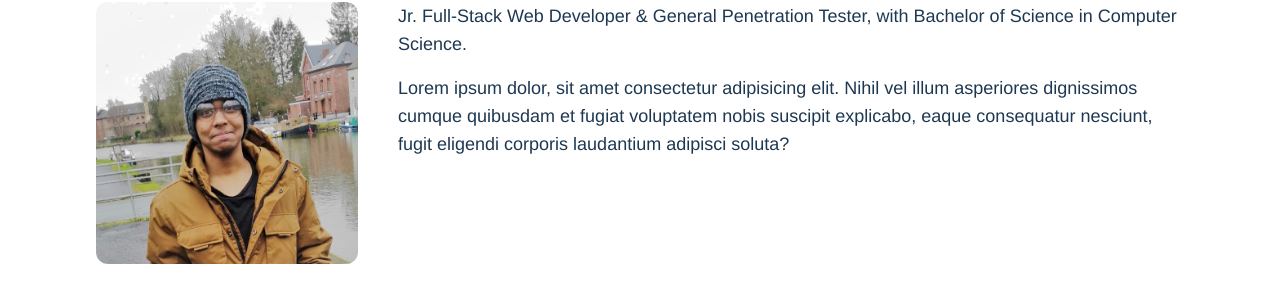
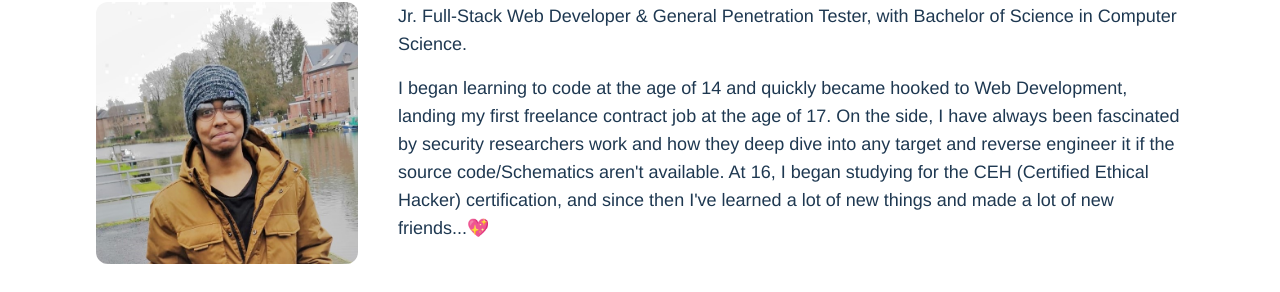
Before and after one commit to MoElaSec/Vue_Portfolio, a Vue app: page /about in a window 1280 px wide. Shown: the part 168-460 px from the top of the page. Built offline with nearby package versions, Linux system fonts and the light colour scheme; what vue-backtotop would draw is missing.

Commit message:
💪About me ...

```diff
--- a/src/components/about/AboutMe.vue
+++ b/src/components/about/AboutMe.vue
@@ -36,7 +36,7 @@ export default {
 				{
 					id: 2,
 					bio:
-						'Lorem ipsum dolor, sit amet consectetur adipisicing elit. Nihil vel illum asperiores dignissimos cumque quibusdam et fugiat voluptatem nobis suscipit explicabo, eaque consequatur nesciunt, fugit eligendi corporis laudantium adipisci soluta?',
+						'I began learning to code at the age of 14 and quickly became hooked to Web Development, landing my first freelance contract job at the age of 17. On the side, I have always been fascinated by security researchers work and how they deep dive into any target and reverse engineer it if the source code/Schematics aren\'t available. At 16, I began studying for the CEH (Certified Ethical Hacker) certification, and since then I\'ve learned a lot of new things and made a lot of new friends...💖',
 				},
 			],
 		};
```
